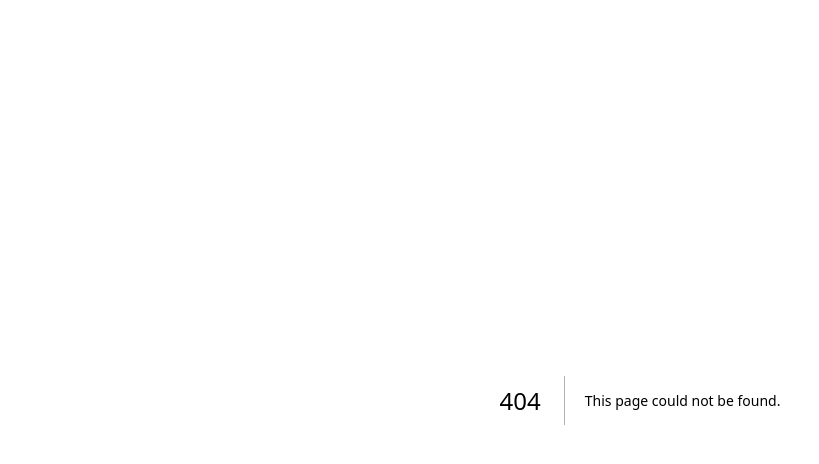
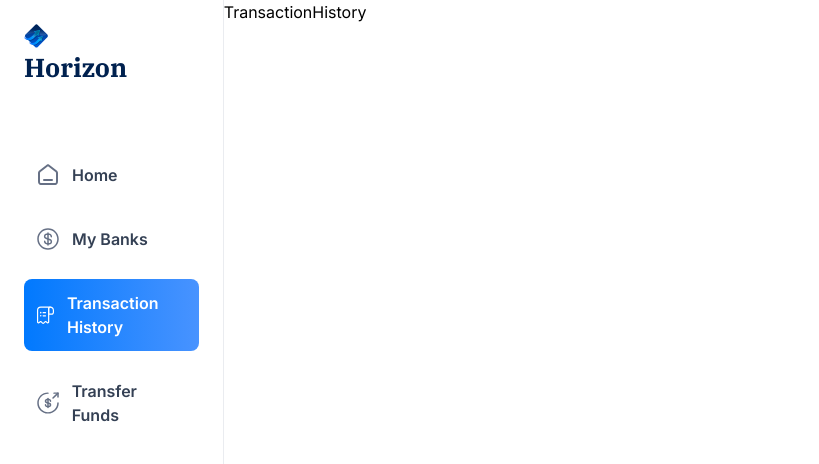
Before and after one commit to Alierenkayhan/Online-Banking-Platform, a Next.js app in the folder online_banking_platform/: page /transaction-history in a window 1280 px wide. Before the commit this address had no page. Shown: the top 464 px of the page, without its empty margins (0-819 px from the left). Built offline with nearby package versions, Linux system fonts and the light colour scheme.

Commit message:
Add MyBanks, Transfer, and TransactionHistory components

```diff
--- /dev/null
+++ b/online_banking_platform/app/(root)/my-banks/page.tsx
@@ -0,0 +1,11 @@
+import React from 'react'
+
+const MyBanks = () => {
+    return (
+        <div>
+            MyBanks
+        </div>
+    )
+}
+
+export default MyBanks
--- /dev/null
+++ b/online_banking_platform/app/(root)/payment-transfer/page.tsx
@@ -0,0 +1,11 @@
+import React from 'react'
+
+const Transfer = () => {
+    return (
+        <div>
+            Transfer
+        </div>
+    )
+}
+
+export default Transfer
--- /dev/null
+++ b/online_banking_platform/app/(root)/transaction-history/page.tsx
@@ -0,0 +1,11 @@
+import React from 'react'
+
+const TransactionHistory = () => {
+    return (
+        <div>
+            TransactionHistory
+        </div>
+    )
+}
+
+export default TransactionHistory
```
